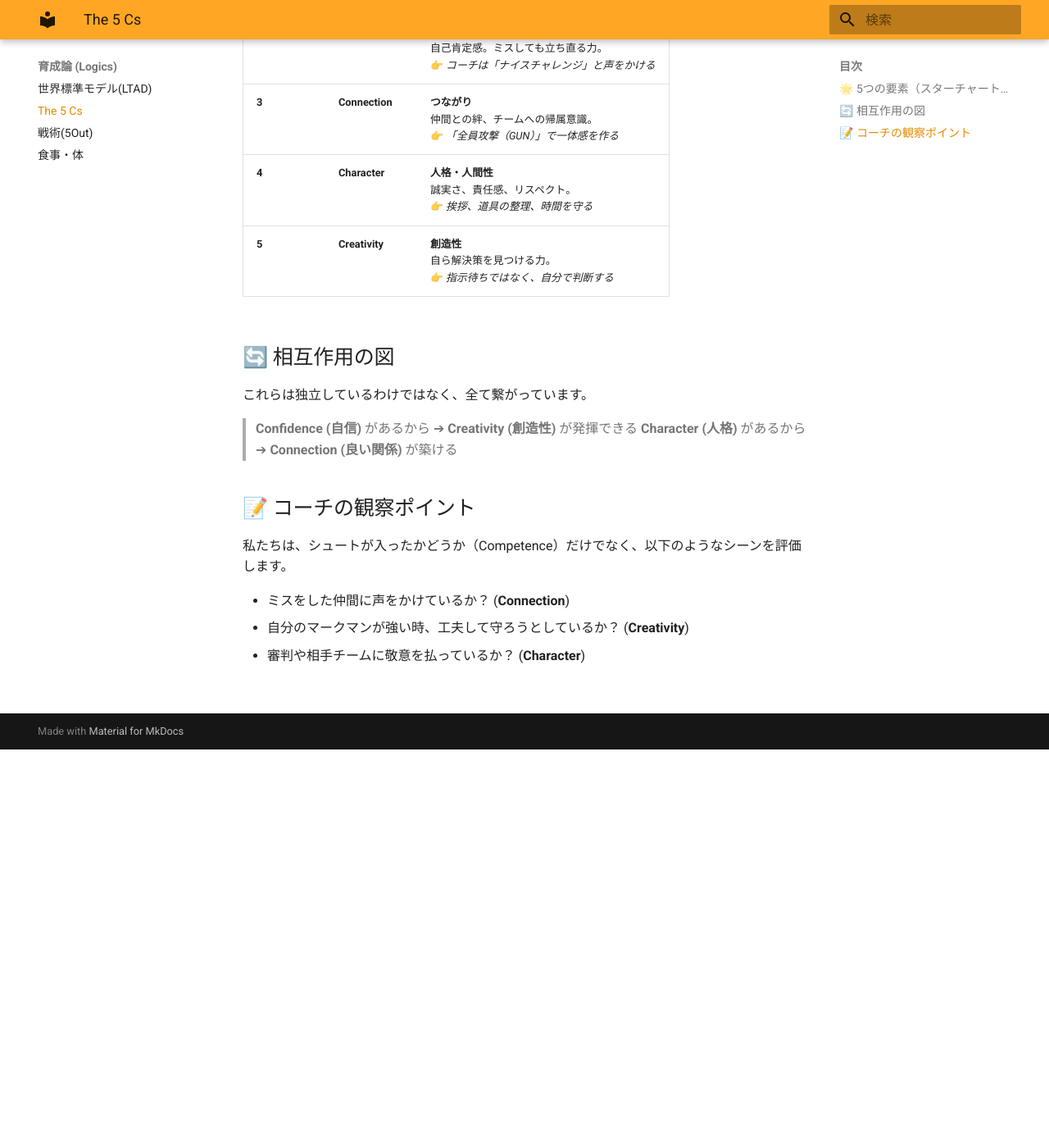
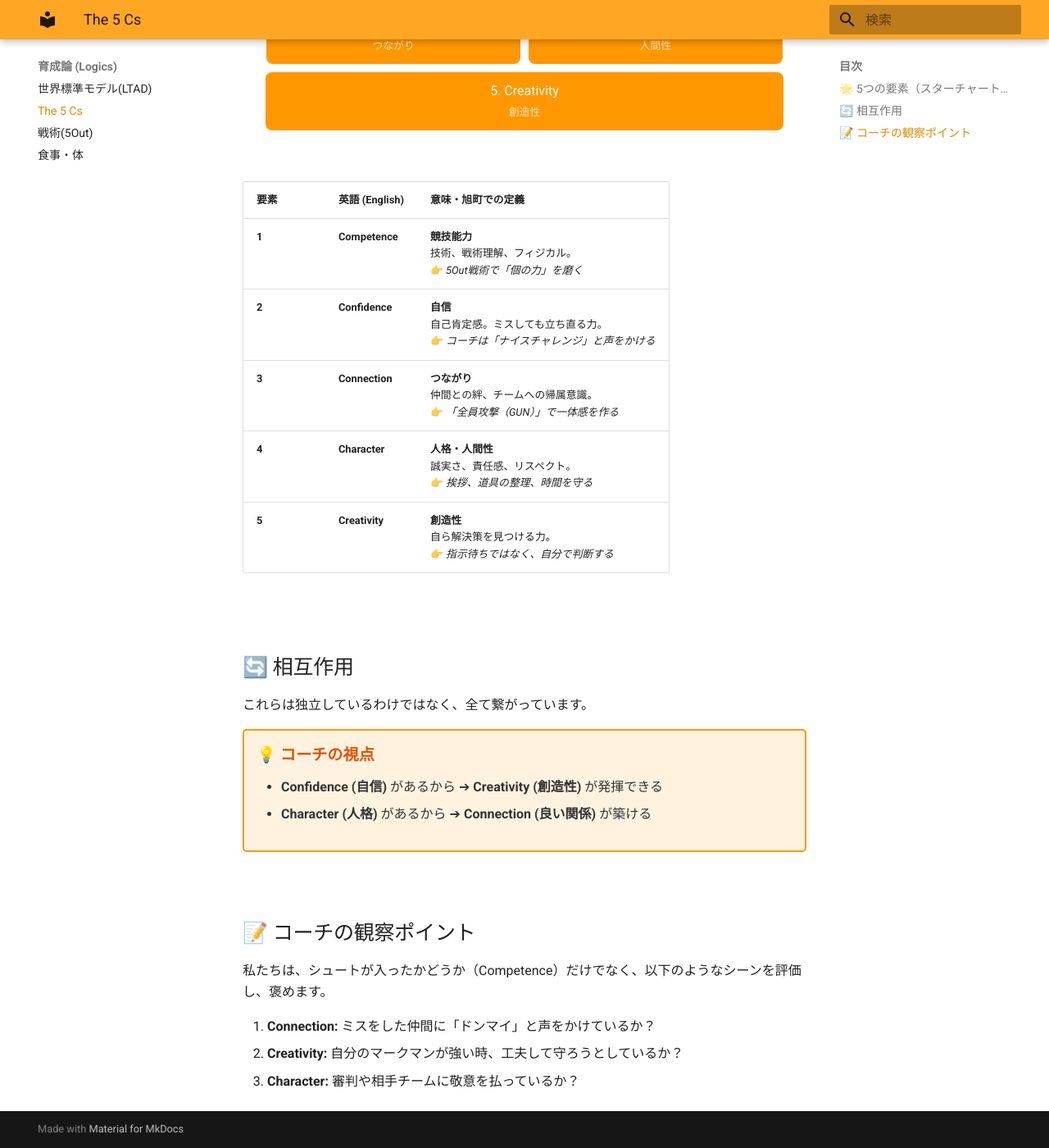
Before and after one commit to kawaiikumichan/asahicho-minibus-ops, an MkDocs documentation site: the page built from docs/01_Coaching_Logics/5cs.md, in a window 1280 px wide and 1400 px high, scrolled down 486 px. Shown: the whole window at 82% size. Built offline with MkDocs 1.6.1 and Material for MkDocs 9.7.7, drawn with Linux system fonts in a browser that asks for light colours; some of the changed text lies outside the part shown.

Commit message:
Update 5cs.md

```diff
--- a/docs/01_Coaching_Logics/5cs.md
+++ b/docs/01_Coaching_Logics/5cs.md
@@ -1,9 +1,21 @@
 # 2. The 5 Cs (優れた選手の定義)
 
-英国のサッカーアカデミー等で採用されている指標です。
+英国のサッカーアカデミー（マンチェスターUなど）で採用されている指標です。
 **「バスケットボール選手を育てる前に、人を育てる」** という考え方に基づきます。
 
 ## 🌟 5つの要素（スターチャート）
+
+これら5つが揃って初めて「良い選手」とされます。
+
+<div style="display: flex; flex-wrap: wrap; gap: 10px; justify-content: center; margin-bottom: 20px;">
+  <div style="background-color: #ff9800; color: white; padding: 10px; border-radius: 8px; width: 45%; text-align: center;">1. Competence<br><small>競技能力</small></div>
+  <div style="background-color: #ff9800; color: white; padding: 10px; border-radius: 8px; width: 45%; text-align: center;">2. Confidence<br><small>自信</small></div>
+  <div style="background-color: #ff9800; color: white; padding: 10px; border-radius: 8px; width: 45%; text-align: center;">3. Connection<br><small>つながり</small></div>
+  <div style="background-color: #ff9800; color: white; padding: 10px; border-radius: 8px; width: 45%; text-align: center;">4. Character<br><small>人間性</small></div>
+  <div style="background-color: #ff9800; color: white; padding: 10px; border-radius: 8px; width: 92%; text-align: center;">5. Creativity<br><small>創造性</small></div>
+</div>
+
+<br>
 
 | 要素 | 英語 (English) | 意味・旭町での定義 |
 | :--- | :--- | :--- |
@@ -13,16 +25,25 @@
 | **4** | **Character** | **人格・人間性**<br>誠実さ、責任感、リスペクト。<br>👉 *挨拶、道具の整理、時間を守る* |
 | **5** | **Creativity** | **創造性**<br>自ら解決策を見つける力。<br>👉 *指示待ちではなく、自分で判断する* |
 
-## 🔄 相互作用の図
+<br>
+
+## 🔄 相互作用
 
 これらは独立しているわけではなく、全て繋がっています。
 
-> **Confidence (自信)** があるから ➔ **Creativity (創造性)** が発揮できる
-> **Character (人格)** があるから ➔ **Connection (良い関係)** が築ける
+<div style="border: 2px solid #ff9800; background-color: #fff3e0; padding: 15px; border-radius: 5px; color: #333;">
+    <strong style="font-size: 1.2em; color: #e65100;">💡 コーチの視点</strong>
+    <ul style="margin-top: 10px;">
+        <li><strong>Confidence (自信)</strong> があるから ➔ <strong>Creativity (創造性)</strong> が発揮できる</li>
+        <li><strong>Character (人格)</strong> があるから ➔ <strong>Connection (良い関係)</strong> が築ける</li>
+    </ul>
+</div>
+
+<br>
 
 ## 📝 コーチの観察ポイント
-私たちは、シュートが入ったかどうか（Competence）だけでなく、以下のようなシーンを評価します。
+私たちは、シュートが入ったかどうか（Competence）だけでなく、以下のようなシーンを評価し、褒めます。
 
-* ミスをした仲間に声をかけているか？ (**Connection**)
-* 自分のマークマンが強い時、工夫して守ろうとしているか？ (**Creativity**)
-* 審判や相手チームに敬意を払っているか？ (**Character**)
+1.  **Connection:** ミスをした仲間に「ドンマイ」と声をかけているか？
+2.  **Creativity:** 自分のマークマンが強い時、工夫して守ろうとしているか？
+3.  **Character:** 審判や相手チームに敬意を払っているか？
```
